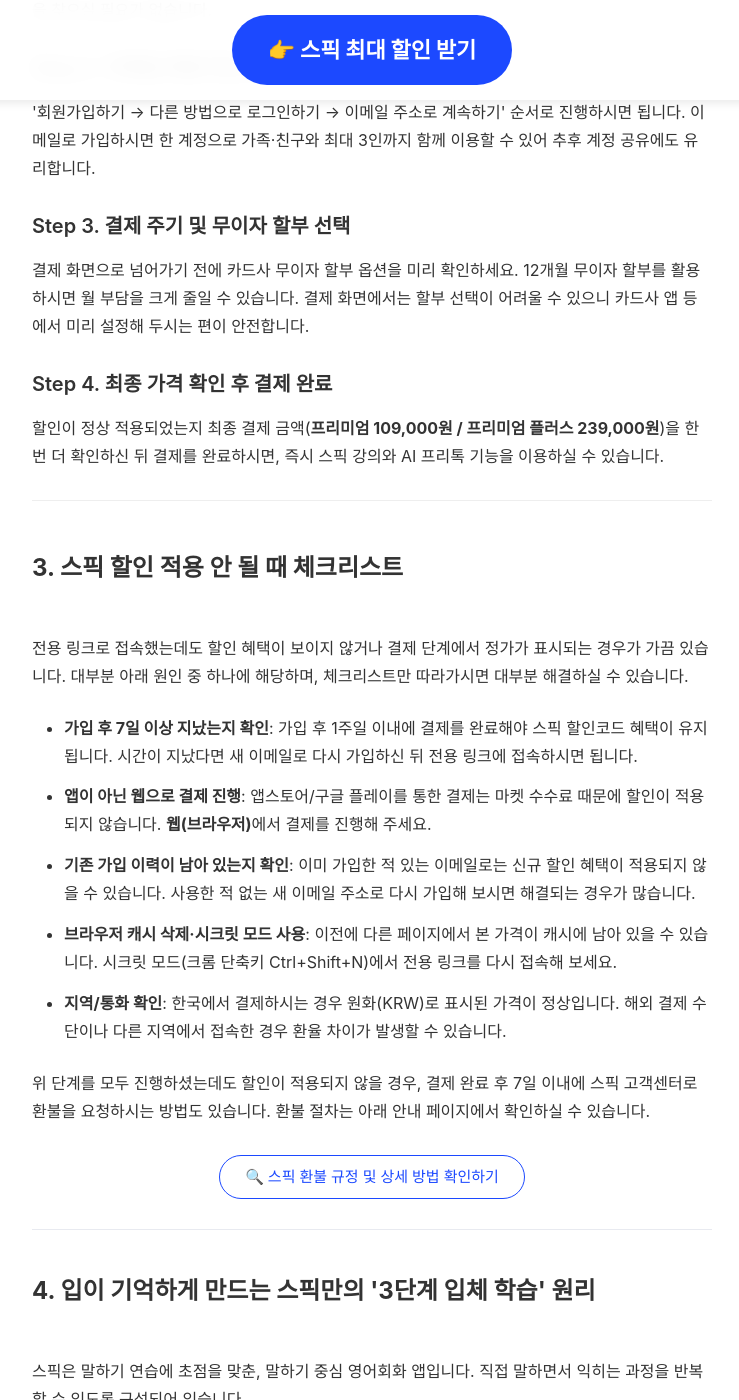
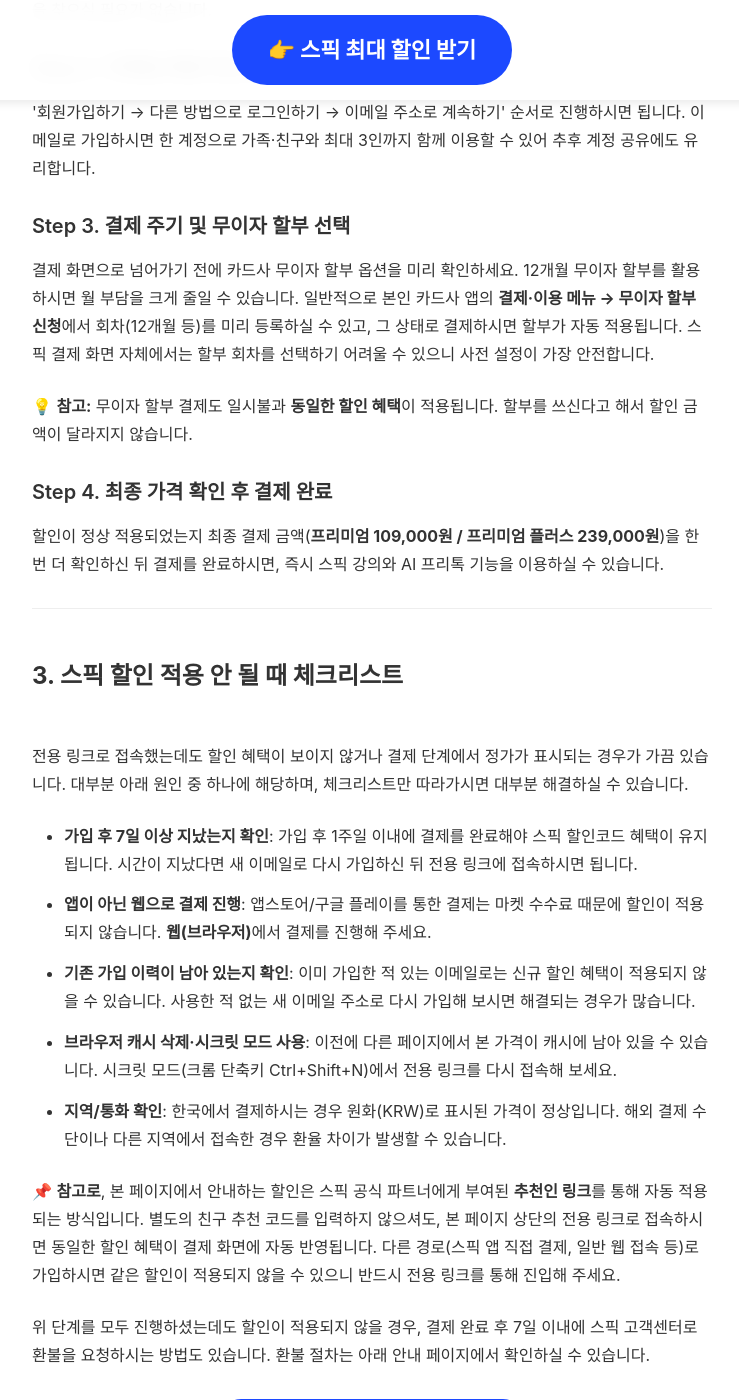
Before and after one commit to kjsjdw/speak_event_page, a Jekyll site: the page built from content/main-page-content.md, in a window 1280 px wide and 1400 px high, scrolled down 2743 px. Shown: the whole window, without its empty margins (268-1007 px from the left). Built offline with Jekyll 4.4.1, drawn with Linux system fonts in a browser that asks for light colours; some web fonts are replaced; some of the changed text lies outside the part shown.

Commit message:
Add discount and pricing details to main page
- Expand Step 3 with concrete installment setup path via card app
- Clarify referral link mechanism in discount troubleshoot section
- Add FAQ entries for installment payment and friend referral discount
- Update JSON-LD with new FAQ items

Co-Authored-By: Claude Opus 4.7 <noreply@anthropic.com>

```diff
--- a/content/sections/02-pricing.md
+++ b/content/sections/02-pricing.md
@@ -26,7 +26,9 @@
 <p>'회원가입하기 → 다른 방법으로 로그인하기 → 이메일 주소로 계속하기' 순서로 진행하시면 됩니다. 이메일로 가입하시면 한 계정으로 가족·친구와 최대 3인까지 함께 이용할 수 있어 추후 계정 공유에도 유리합니다.</p>
 
 <h3>Step 3. 결제 주기 및 무이자 할부 선택</h3>
-<p>결제 화면으로 넘어가기 전에 카드사 무이자 할부 옵션을 미리 확인하세요. 12개월 무이자 할부를 활용하시면 월 부담을 크게 줄일 수 있습니다. 결제 화면에서는 할부 선택이 어려울 수 있으니 카드사 앱 등에서 미리 설정해 두시는 편이 안전합니다.</p>
+<p>결제 화면으로 넘어가기 전에 카드사 무이자 할부 옵션을 미리 확인하세요. 12개월 무이자 할부를 활용하시면 월 부담을 크게 줄일 수 있습니다. 일반적으로 본인 카드사 앱의 <strong>결제·이용 메뉴 → 무이자 할부 신청</strong>에서 회차(12개월 등)를 미리 등록하실 수 있고, 그 상태로 결제하시면 할부가 자동 적용됩니다. 스픽 결제 화면 자체에서는 할부 회차를 선택하기 어려울 수 있으니 사전 설정이 가장 안전합니다.</p>
+
+<p>💡 <strong>참고:</strong> 무이자 할부 결제도 일시불과 <strong>동일한 할인 혜택</strong>이 적용됩니다. 할부를 쓰신다고 해서 할인 금액이 달라지지 않습니다.</p>
 
 <h3>Step 4. 최종 가격 확인 후 결제 완료</h3>
 <p>할인이 정상 적용되었는지 최종 결제 금액(<strong>프리미엄 109,000원 / 프리미엄 플러스 239,000원</strong>)을 한 번 더 확인하신 뒤 결제를 완료하시면, 즉시 스픽 강의와 AI 프리톡 기능을 이용하실 수 있습니다.</p>
@@ -43,6 +45,8 @@
 * **브라우저 캐시 삭제·시크릿 모드 사용**: 이전에 다른 페이지에서 본 가격이 캐시에 남아 있을 수 있습니다. 시크릿 모드(크롬 단축키 Ctrl+Shift+N)에서 전용 링크를 다시 접속해 보세요.
 * **지역/통화 확인**: 한국에서 결제하시는 경우 원화(KRW)로 표시된 가격이 정상입니다. 해외 결제 수단이나 다른 지역에서 접속한 경우 환율 차이가 발생할 수 있습니다.
 
+<p>📌 <strong>참고로</strong>, 본 페이지에서 안내하는 할인은 스픽 공식 파트너에게 부여된 <strong>추천인 링크</strong>를 통해 자동 적용되는 방식입니다. 별도의 친구 추천 코드를 입력하지 않으셔도, 본 페이지 상단의 전용 링크로 접속하시면 동일한 할인 혜택이 결제 화면에 자동 반영됩니다. 다른 경로(스픽 앱 직접 결제, 일반 웹 접속 등)로 가입하시면 같은 할인이 적용되지 않을 수 있으니 반드시 전용 링크를 통해 진입해 주세요.</p>
+
 <p>위 단계를 모두 진행하셨는데도 할인이 적용되지 않을 경우, 결제 완료 후 7일 이내에 스픽 고객센터로 환불을 요청하시는 방법도 있습니다. 환불 절차는 아래 안내 페이지에서 확인하실 수 있습니다.</p>
 
 <div style="text-align: center; margin: 30px 0;">
--- a/content/sections/05-faq.md
+++ b/content/sections/05-faq.md
@@ -13,6 +13,16 @@
 
   <h3>💡 스픽 할인코드 혜택이 보이지 않거나 적용이 안 될 땐 어떻게 하나요?</h3>
   <p>스픽 가입 후 <strong>1주일 이내</strong>에 구독을 완료해야 할인 혜택이 유지됩니다. 만약 결제 단계에서 할인이 보이지 않는다면 기존 가입 이력 때문일 수 있으니, <strong>새로운 이메일 주소</strong>로 다시 가입하여 전용 할인코드 링크에 접속해 보시기 바랍니다.</p>
+
+  <hr style="margin-bottom: 20px;">
+
+  <h3>💳 무이자 할부 결제도 할인이 동일하게 적용되나요?</h3>
+  <p>네, 12개월 무이자 할부 결제도 일시불과 <strong>동일한 할인 혜택</strong>이 적용됩니다. 할부 회차는 결제 전에 본인 카드사 앱(결제·이용 메뉴 → 무이자 할부 신청)에서 미리 등록해 두시는 편이 안전합니다.</p>
+
+  <hr style="margin-bottom: 20px;">
+
+  <h3>🤝 본 페이지의 할인이 친구 추천 할인과 같은 건가요?</h3>
+  <p>네, 같은 메커니즘입니다. 본 페이지의 할인은 스픽 공식 파트너에게 부여된 <strong>추천인 링크</strong>를 통해 자동 적용되는 방식이라, 별도의 친구 추천 코드를 입력하실 필요가 없습니다. 다만 추천 할인 혜택은 <strong>중복 적용되지 않으므로</strong>, 본 페이지 전용 링크와 다른 추천 링크 중 하나만 이용하시면 됩니다.</p>
 
   <hr style="margin-bottom: 20px;">
 
@@ -67,6 +77,22 @@
     },
     {
       "@type": "Question",
+      "name": "무이자 할부 결제도 할인이 동일하게 적용되나요?",
+      "acceptedAnswer": {
+        "@type": "Answer",
+        "text": "네, 12개월 무이자 할부 결제도 일시불과 동일한 할인 혜택이 적용됩니다. 할부 회차는 결제 전에 본인 카드사 앱(결제·이용 메뉴 → 무이자 할부 신청)에서 미리 등록해 두시는 편이 안전합니다."
+      }
+    },
+    {
+      "@type": "Question",
+      "name": "본 페이지의 할인이 친구 추천 할인과 같은 건가요?",
+      "acceptedAnswer": {
+        "@type": "Answer",
+        "text": "네, 같은 메커니즘입니다. 본 페이지의 할인은 스픽 공식 파트너에게 부여된 추천인 링크를 통해 자동 적용되는 방식이라, 별도의 친구 추천 코드를 입력하실 필요가 없습니다. 다만 추천 할인 혜택은 중복 적용되지 않으므로, 본 페이지 전용 링크와 다른 추천 링크 중 하나만 이용하시면 됩니다."
+      }
+    },
+    {
+      "@type": "Question",
       "name": "웹에서 결제한 후 앱(App)에서도 똑같이 쓸 수 있나요?",
       "acceptedAnswer": {
         "@type": "Answer",
```
